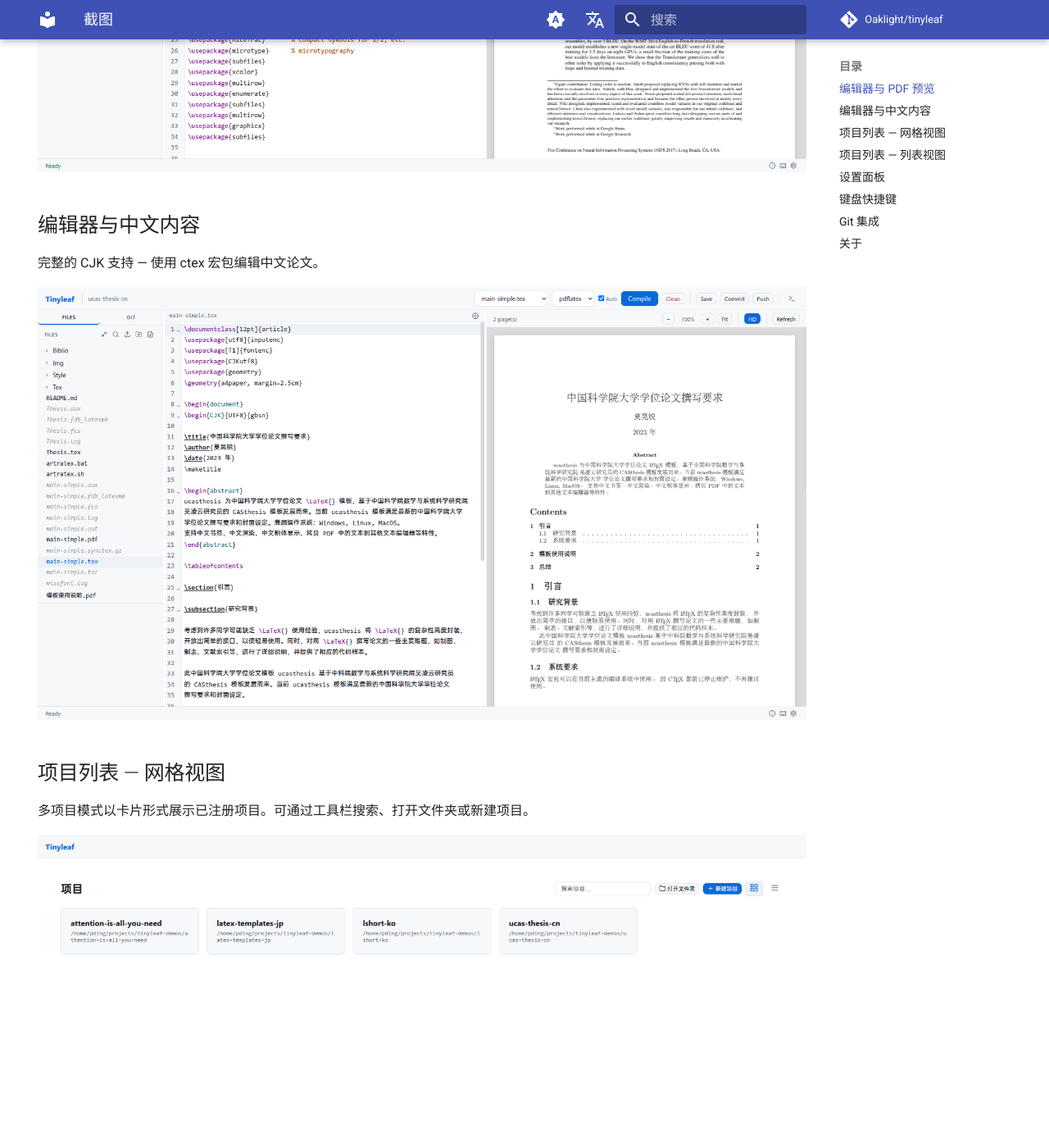
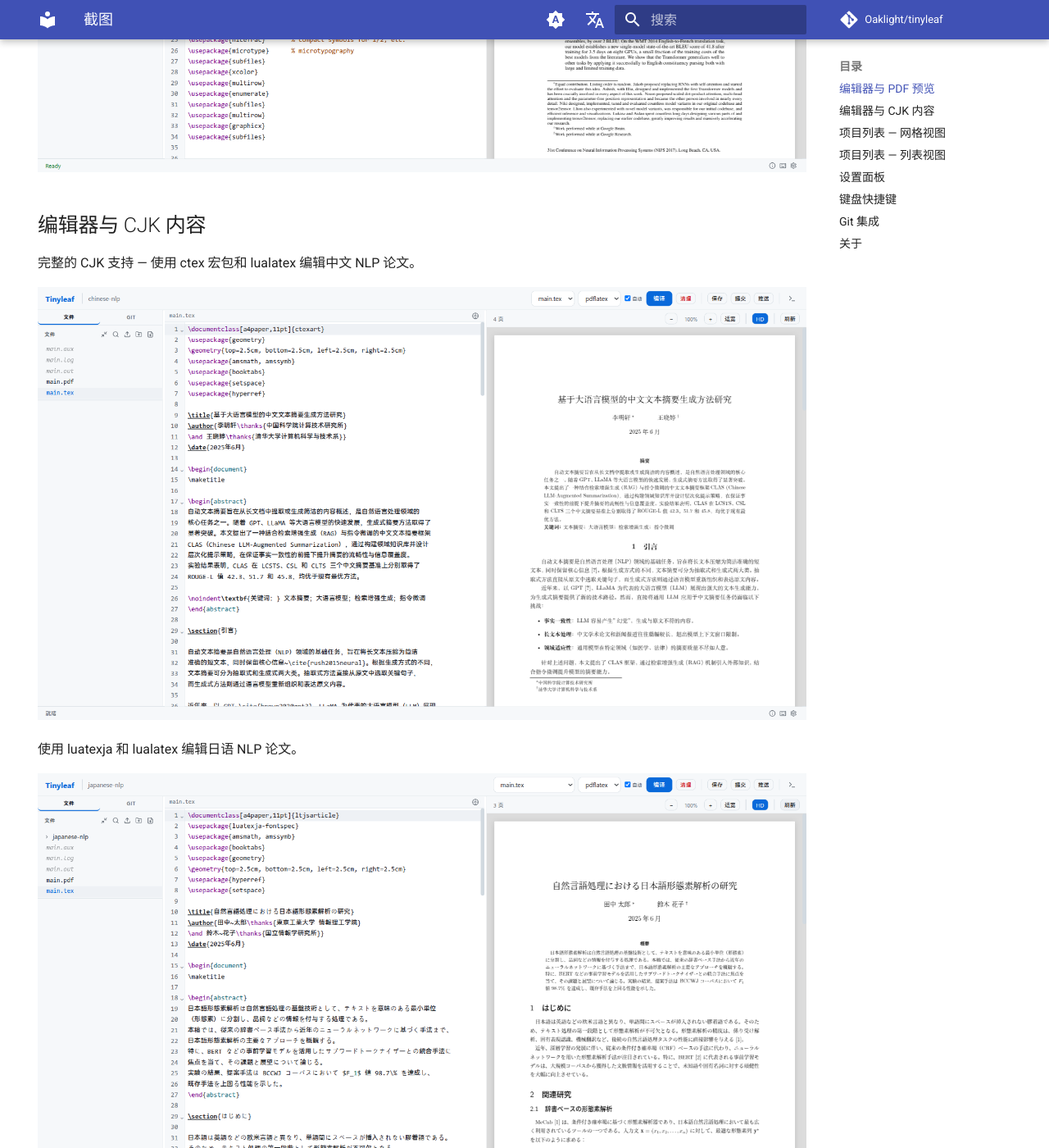
Before and after one commit to Oaklight/tinyleaf, an MkDocs documentation site: the page built from docs/screenshots.md, in a window 1280 px wide and 1400 px high, scrolled down 638 px. Shown: the whole window at 82% size. Built offline with MkDocs 1.6.1 and Material for MkDocs 9.7.7, drawn with Linux system fonts in a browser that asks for light colours; comment, search, counter and statistics services are not loaded; some of the changed text lies outside the part shown.

Commit message:
docs: 添加 CJK 演示截图（中/日/韩）

```diff
--- a/docs/screenshots.md
+++ b/docs/screenshots.md
@@ -11,11 +11,19 @@
 
 ![编辑器](assets/tinyleaf-editor.png)
 
-## 编辑器与中文内容
+## 编辑器与 CJK 内容
 
-完整的 CJK 支持 — 使用 ctex 宏包编辑中文论文。
+完整的 CJK 支持 — 使用 ctex 宏包和 lualatex 编辑中文 NLP 论文。
 
-![编辑器 CJK](assets/tinyleaf-editor-cn.png)
+![编辑器 中文](assets/tinyleaf-chinese-nlp.png)
+
+使用 luatexja 和 lualatex 编辑日语 NLP 论文。
+
+![编辑器 日文](assets/tinyleaf-japanese-nlp.png)
+
+使用 kotex 和 xelatex 编辑韩语 NLP 论文。
+
+![编辑器 韩文](assets/tinyleaf-korean-nlp.png)
 
 ## 项目列表 — 网格视图
 
```
Also changed, not shown: docs/assets/tinyleaf-chinese-nlp.png (added), docs/assets/tinyleaf-japanese-nlp.png (added), docs/assets/tinyleaf-korean-nlp.png (added).
